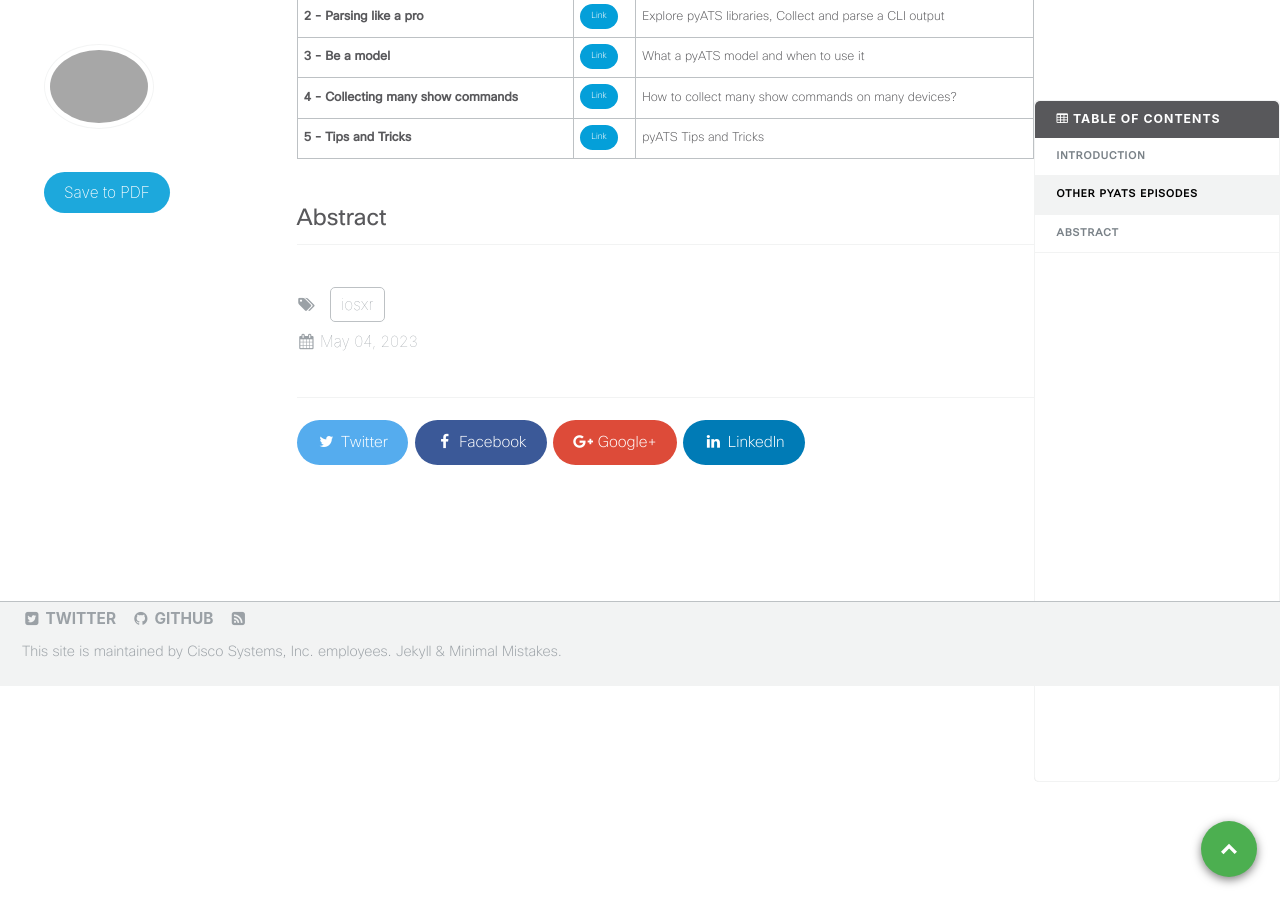
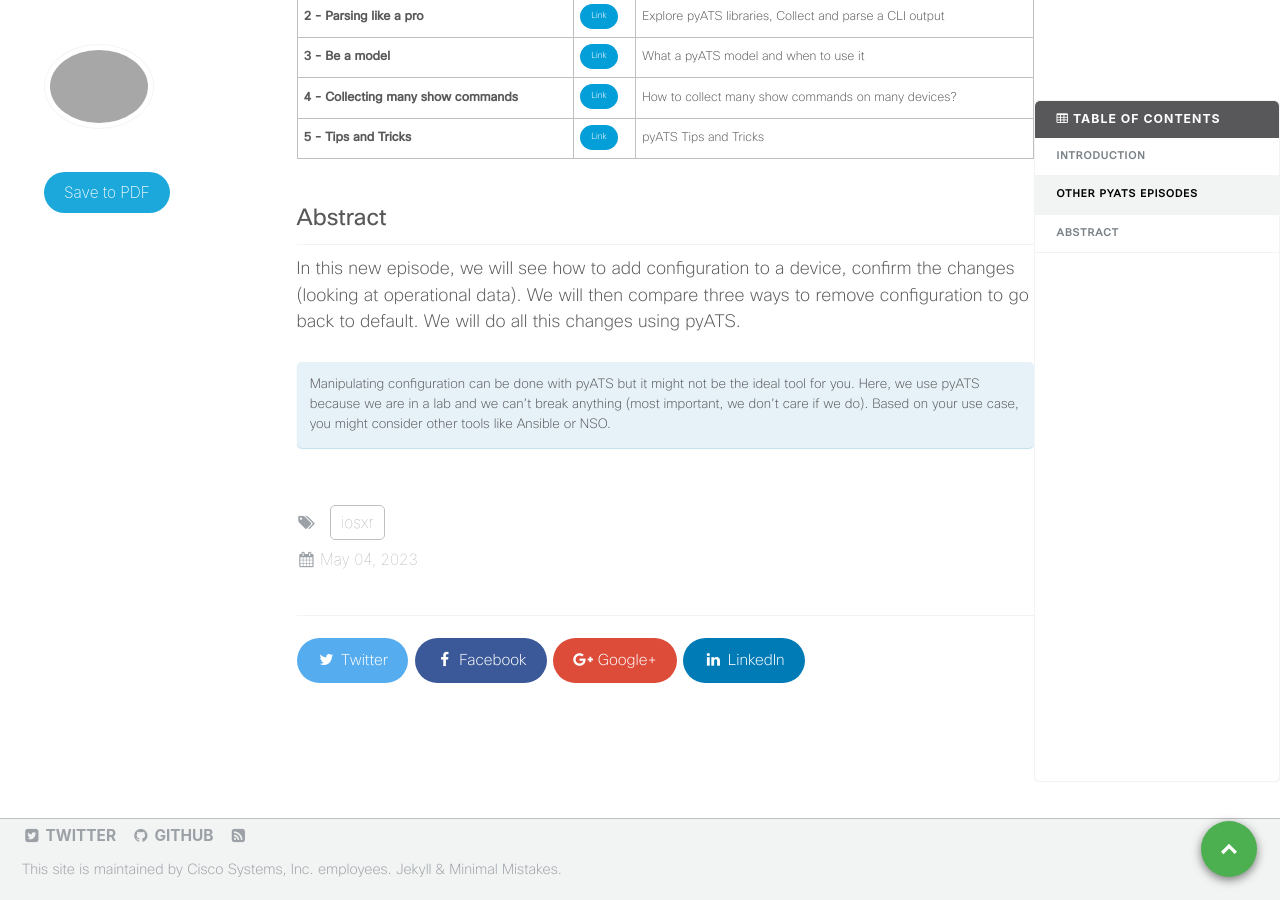
Before and after one commit to xrdocs/programmability, a Jekyll site: the page built from _tutorials/pyats-series-adding-and-removing-configuration.md, in a window 1280 px wide and 900 px high, scrolled down 1076 px. Built offline with Jekyll 4.4.1, drawn with Linux system fonts in a browser that asks for light colours; comment, search, counter and statistics services are not loaded.

Commit message:
Update pyats-series-adding-and-removing-configuration.md

```diff
--- a/_tutorials/pyats-series-adding-and-removing-configuration.md
+++ b/_tutorials/pyats-series-adding-and-removing-configuration.md
@@ -33,3 +33,8 @@ You've missed the first episode? You would like to read more? Below the list of
 | **5 - Tips and Tricks**       	| [Link](https://xrdocs.io/programmability/tutorials/pyats-series-tips-and-tricks/){: .btn} 	|  pyATS Tips and Tricks |
 
 # Abstract
+
+In this new episode, we will see how to add configuration to a device, confirm the changes (looking at operational data). We will then compare three ways to remove configuration to go back to default. We will do all this changes using pyATS.
+
+Manipulating configuration can be done with pyATS but it might not be the ideal tool for you. Here, we use pyATS because we are in a lab and we can't break anything (most important, we don't care if we do). Based on your use case, you might consider other tools like Ansible or NSO.
+{: .notice--info}
```
